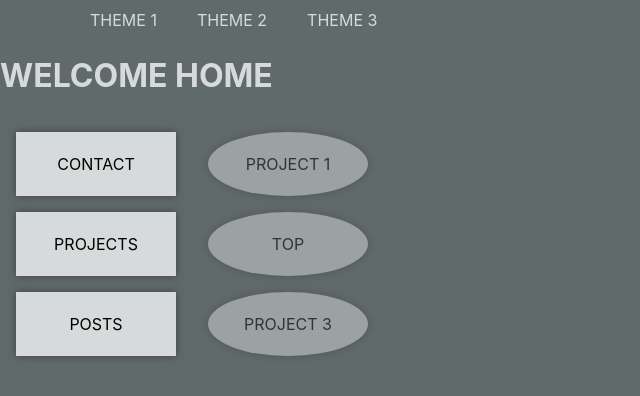
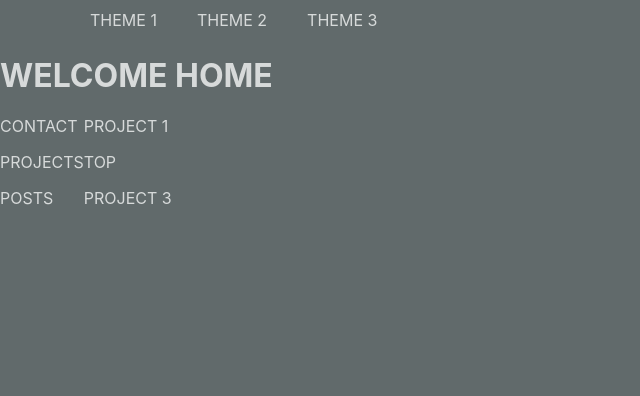
Before and after one commit to TYLER-JM/personal-homepage, a React (Create React App) app: page / in a window 1280 px wide. Shown: the top 396 px of the page, without its empty margins (0-640 px from the left). Built offline with nearby package versions, Linux system fonts and the light colour scheme.

Commit message:
working on conditionally hiding contents

```diff
--- a/src/components/ContentList.js
+++ b/src/components/ContentList.js
@@ -2,9 +2,12 @@ import React, { useState } from 'react';
 import ContentListItem from './ContentListItem';
 import generateId from '../Helpers/generateId';
 import '../styles/contentList.scss';
+// import '../styles/contentListItem.scss';
 
 export default function() {
   const [menuShown, setMenuShown] = useState("top")
+
+  let menuToShow = "top"
 
   const topMenuData = [
     {
@@ -35,6 +38,7 @@ export default function() {
         key={generateId(8)}
         setMenuShown={setMenuShown}
         menuShown={menuShown}
+        menuToShow={menuToShow}
         type="top"
       />
     )
@@ -46,16 +50,17 @@ export default function() {
         key={generateId(8)}
         setMenuShown={setMenuShown}
         menuShown={menuShown}
+        menuToShow={menuToShow}
         type="Projects"
       />
     )
   })
   return (
     <div className="menu-container">
-      <div>
+      <div className="top-menu">
         {topMenu}
       </div>
-      <div>
+      <div className="projects-menu">
         {projectsMenu}
       </div>
     </div>
--- a/src/components/ContentListItem.js
+++ b/src/components/ContentListItem.js
@@ -1,14 +1,14 @@
 import React from 'react';
 import classNames from 'classnames';
-import '../styles/contentListItem.scss';
+// import '../styles/contentListItem.scss';
 
-export default function({ name, setMenuShown, menuShown, type }) {
+export default function({ name, setMenuShown, menuShown, type, menuToShow }) {
 
   return (
     <div
-      // className={classNames("content-item", {rotated: false})}
       className={classNames("content-item", {hidden: menuShown !== type})}
       onClick={(e) => setMenuShown(e.currentTarget.firstChild.innerHTML)}>
+      {/* onClick={(e) => menuToShow = e.currentTarget.firstChild.innerHTML}> */}
       <p>{name}</p>
     </div>
     // <div className="content-item" onClick={(e) => setMenuList(projectMenu)}><p>{name}</p></div>
```
